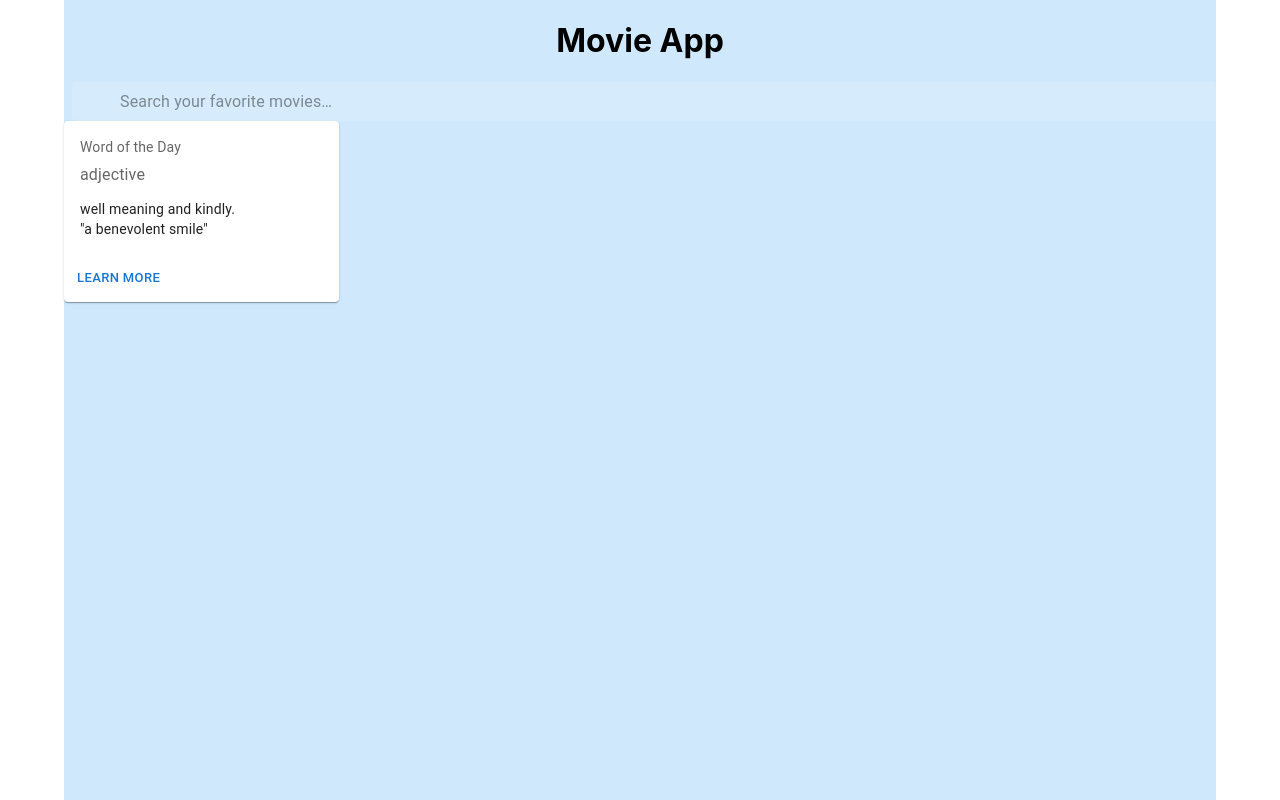
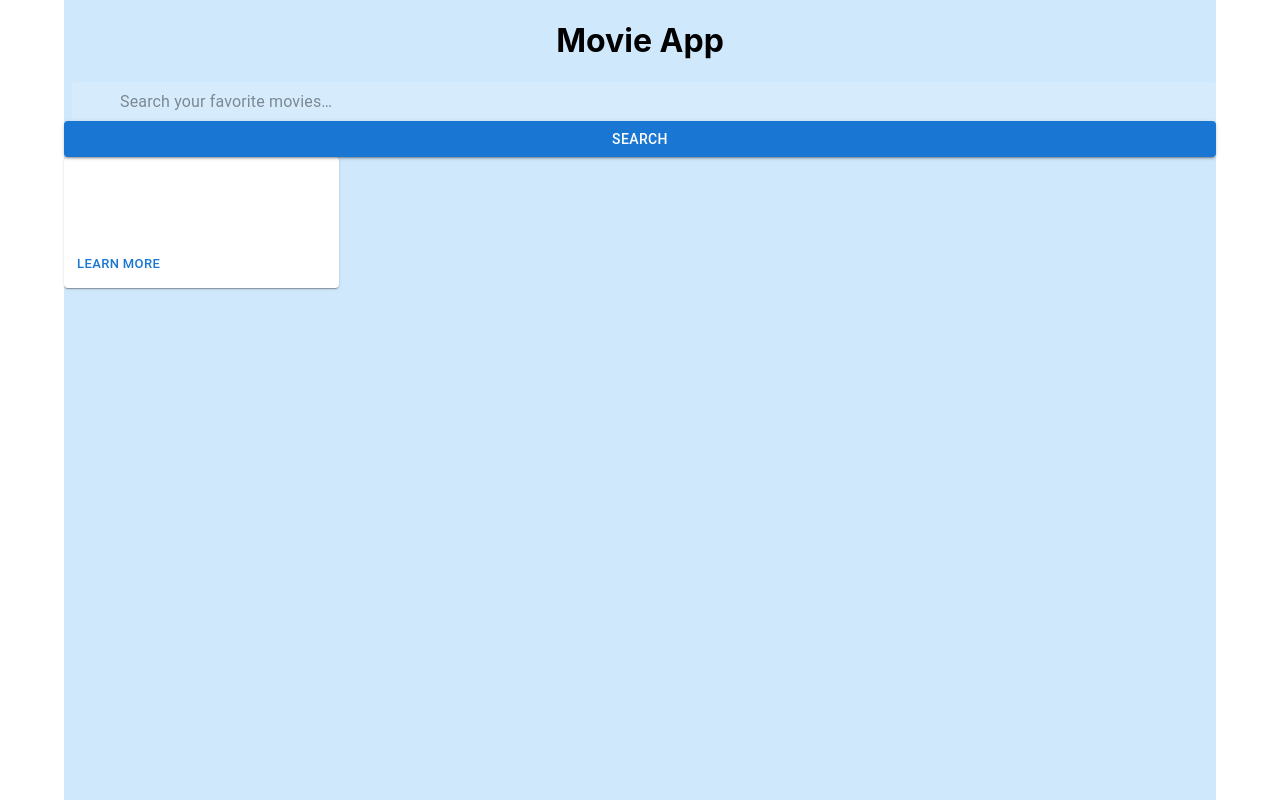
Before and after one commit to michellesauder/movie-app, a React (Create React App) app: page / in a window 1280 px wide. Built offline with nearby package versions, Linux system fonts and the light colour scheme.

Commit message:
added movie search

```diff
--- a/package.json
+++ b/package.json
@@ -15,6 +15,7 @@
     "axios": "^0.24.0",
     "react": "^17.0.2",
     "react-dom": "^17.0.2",
+    "react-redux": "^7.2.6",
     "react-scripts": "5.0.0",
     "redux": "^4.1.2",
     "styled-components": "^5.3.3",
--- a/src/App.jsx
+++ b/src/App.jsx
@@ -2,6 +2,14 @@ import './App.css';
 import * as React from 'react';
 import { Container, Box, InputBase, Card, CardContent, CardActions, Button, Typography} from '@mui/material';
 import { styled, alpha } from '@mui/material/styles';
+import Axios from 'axios';
+import { connect, useDispatch } from 'react-redux';
+import { useState, useEffect } from 'react';
+import { setTheMovie } from './actions/movieActions';
+// import getMovieData from './api/movies';
+
+const API_KEY = '&i=tt3896198&apikey=dacccf9b';
+const API = "http://www.omdbapi.com/?t=";
 
 const Search = styled('div')(({ theme }) => ({
   position: 'relative',
@@ -45,36 +53,62 @@ const StyledInputBase = styled(InputBase)(({ theme }) => ({
   },
 }));
 
-function App() {
+function App(props) {
+  const [loading, setLoading] = useState(true);
+  const [title, setTitle] = useState('');
+  const [movie, setMovie] = useState([]);
+  console.log(movie)
+
+  const dispatch = useDispatch()
+
+  useEffect(() => setTitle(''), []);
+
+  const handleMovie = () => {
+    Axios.get(API + title + API_KEY).then((response) => {
+        setMovie(response.data);
+        dispatch(setTheMovie(response.data));
+      })
+      .catch((err) => {
+        console.log('err', err)
+    })
+  };
+
   return (<>
       <Container maxWidth="lg">
         <Box sx={{ bgcolor: '#cfe8fc', height: '100vh', width:'100%', display: 'flex', flexDirection: 'column' }} >
           <h1>Movie App</h1>
           <Search>
             <SearchIconWrapper>
-              {/* <SearchIcon /> */}
             </SearchIconWrapper>
             <StyledInputBase
               placeholder="Search your favorite movies…"
               inputProps={{ 'aria-label': 'search' }}
+              onChange={event => setTitle(event.target.value)}
             />
           </Search>
-
+          <Button
+            variant="contained"
+            onClick={handleMovie}
+            >
+              Search
+            </Button>
+          {/* results container */}
           <Card sx={{ maxWidth: 275 }}>
             <CardContent>
-              <Typography sx={{ fontSize: 14 }} color="text.secondary" gutterBottom>
-                Word of the Day
+              {/* <Typography sx={{ fontSize: 14 }} color="text.secondary" gutterBottom>
+                {movie.Title}
               </Typography>
               <Typography variant="h5" component="div">
-              </Typography>
+                {movie.Year}
+              </Typography> */}
               <Typography sx={{ mb: 1.5 }} color="text.secondary">
-                adjective
+                {movie.Title}
               </Typography>
               <Typography variant="body2">
-                well meaning and kindly.
+                  {movie.Year}
                 <br />
-                {'"a benevolent smile"'}
               </Typography>
+              <img src={movie.Poster}/>
             </CardContent>
             <CardActions>
               <Button size="small">Learn More</Button>
@@ -86,4 +120,10 @@ function App() {
  </> );
 }
 
-export default App;
+const mapStateToProps = ( state ) => {
+  return {
+    movies:state.movies
+  }
+}
+
+export default connect(mapStateToProps)(App);
--- /dev/null
+++ b/src/actions/movieActions.jsx
@@ -0,0 +1,8 @@
+
+
+export const setTheMovie = (movie) => {
+    return {
+        type: 'SET_MOVIE',
+        payload: movie,
+    };
+};
--- /dev/null
+++ b/src/api/movies.js
@@ -0,0 +1,12 @@
+import Axios from 'axios';
+import { useDispatch } from 'react-redux';
+
+const getMovieData = (movie) => {
+        // const dispatch = useDispatch();
+
+    // getMovie = () => {
+
+    // }
+}
+
+export default getMovieData
--- a/src/index.js
+++ b/src/index.js
@@ -3,11 +3,19 @@ import ReactDOM from 'react-dom';
 import './index.css';
 import App from './App';
 import reportWebVitals from './reportWebVitals';
+import { createStore } from 'redux';
+import { Provider } from 'react-redux';
+import rootReducer from './reducers/rootReducer';
+
+
+const store = createStore(rootReducer);
 
 ReactDOM.render(
-  <React.StrictMode>
-    <App />
-  </React.StrictMode>,
+  <Provider store={store}>
+    <React.StrictMode>
+      <App />
+    </React.StrictMode>
+  </Provider>,
   document.getElementById('root')
 );
 
--- /dev/null
+++ b/src/reducers/rootReducer.jsx
@@ -0,0 +1,11 @@
+const initialState = {
+    movies: [
+
+    ]
+}
+
+const rootReducer = (state = initialState, action) => {
+   return state;
+}
+
+export default rootReducer;
```
Also changed, not shown: 1 other file (tests, documents, lock files or other folders).
